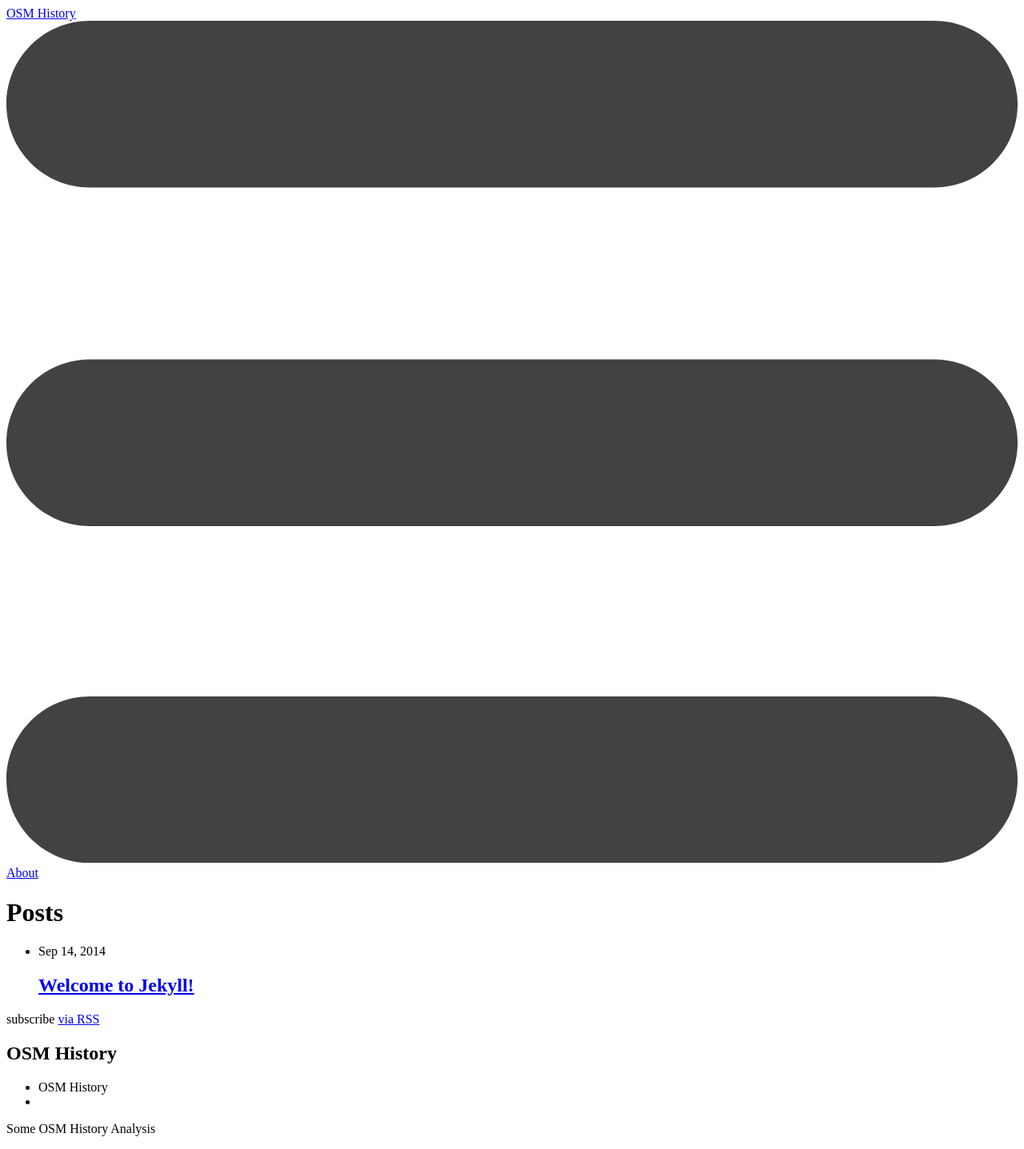
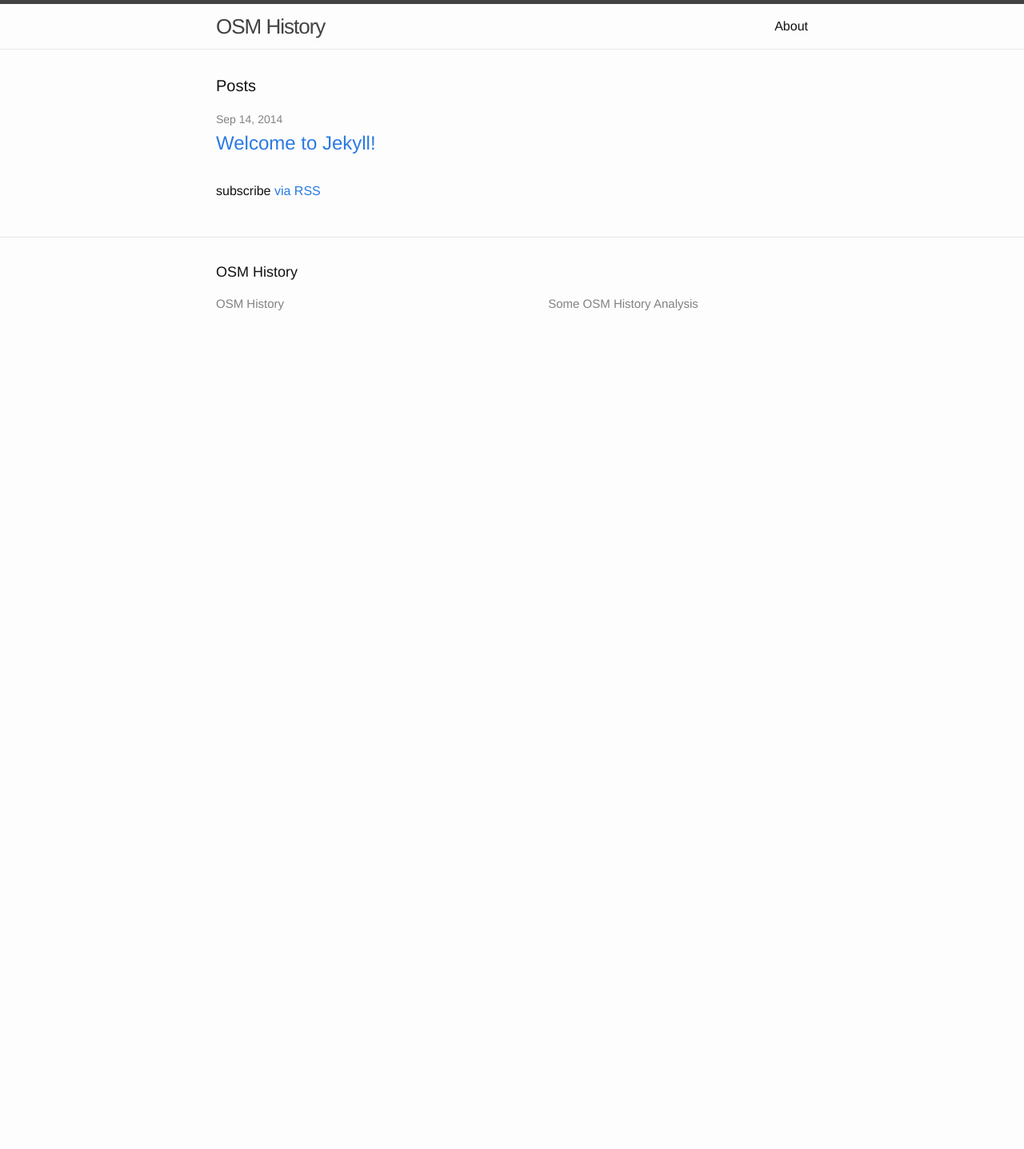
Before and after one commit to jenningsanderson/osm-history-v1, a Jekyll site: the page built from index.html, in a window 1280 px wide. Shown: the whole page at 80% size. Built offline with Jekyll 4.4.1, drawn with Linux system fonts in a browser that asks for light colours; after the commit the page ends 900 px from its top, so only the background shows below that.

```diff
--- a/_config.yml
+++ b/_config.yml
@@ -2,7 +2,7 @@
 title: OSM History
 
 description: Some OSM History Analysis
-baseurl: "osm-history"
+baseurl: "/osm-history"
 
 # Build settings
 markdown: kramdown
```
